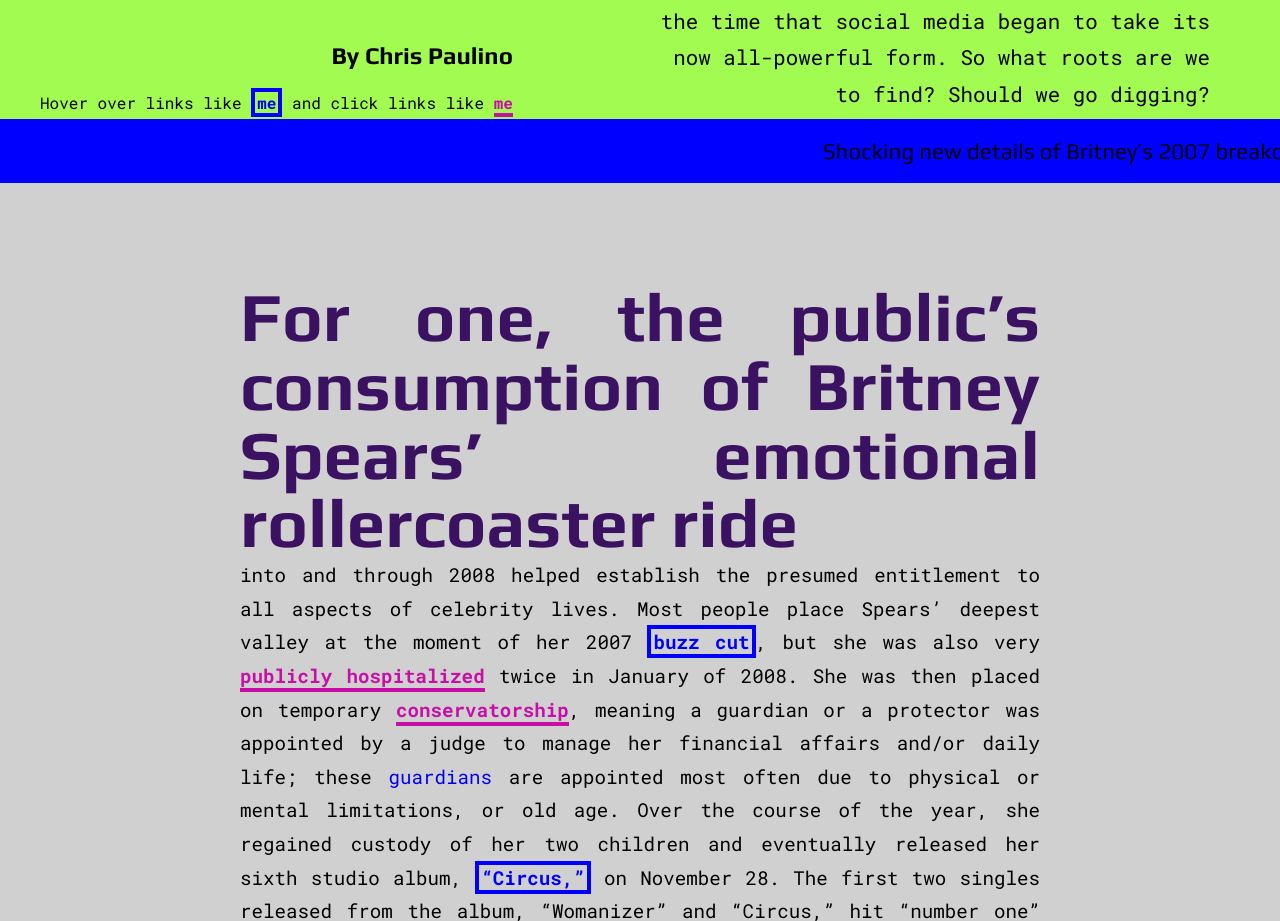
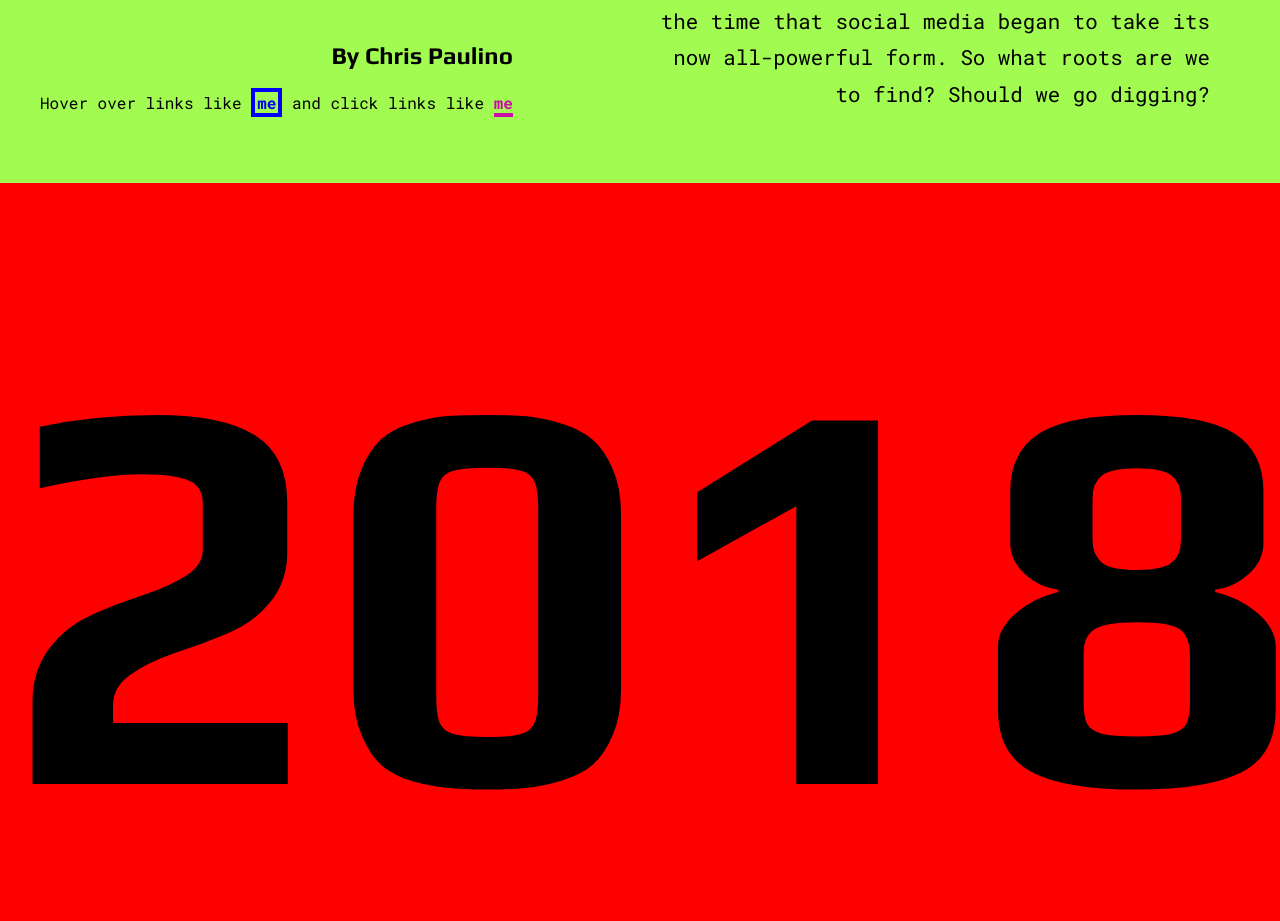
Before and after one commit to tuftsobserver/2008, a plain HTML site: page index.html in a window 1280 px wide. Shown: the part 617-1538 px from the top of the page. Drawn offline with Linux system fonts and the light colour scheme.

Commit message:
lost track lol

```diff
--- a/css/style.css
+++ b/css/style.css
@@ -88,7 +88,7 @@ article p {
 }
 
 .title {
-  position: absolute;
+  position: relative;
 	top: 0;
 	left: 0;
 
@@ -129,6 +129,22 @@ article p {
   padding: 0 2px;
   cursor: pointer;
 
+}
+
+.timetravel {
+  background:red;
+  height: 100%;
+  width: 100%;
+  top: 0px;
+}
+
+.fixposition {
+  position: fixed;
+
+}
+
+.absoluteposition {
+  position: relative;
 }
 
 @keyframes ticker {
--- a/index.html
+++ b/index.html
@@ -32,7 +32,6 @@
 <body>
 
   <div class="landing-page">
-    <div class="title"><h1>2008</h1></div>
       <div class="intro">
         <p>It has been 10 full years since 2008&mdash;a time when Flo Rida&rsquo;s <span class="hover" data-filename="low.jpg">Low</span> was the number one song on the charts (and continues to be in my heart), <span class="italic">High School Musical 3</span> was released, and the Jonas Brothers wore <span class="hover" data-filename="rings.jpg">purity rings</span>. And that&rsquo;s most of what was on my 11-year-old radar. But there are ways in which the seemingly menial focuses of <span class="italic">TMZ</span>-based 2008 gossip created the foundation for the more ludicrous headlines of our day. In the budding age of Facebook (founded 2004), Youtube (2005), and Twitter (2006), 2008 was the time that social media began to take its now all-powerful form. So what roots are we to find? Should we go digging?</p>
     </div>
@@ -42,16 +41,20 @@
       </div>
   </div>
 
+  <div class = "timetravel">
+        <div class="title"><h1>2018</h1></div>
+  </div>
+
   <div id="popup-media"></div>
 
-  <div class="ticker-wrap">
+  <!-- <div class="ticker-wrap">
     <div class="ticker">
         <div class="ticker__item">Shocking new details of Britney’s 2007 breakdown emerge</div>
         <div class="ticker__item">Summer dies screaming as Jonas Brothers headline sold-out concert at Blossom</div>
         <div class="ticker__item">News Headline</div>
         <div class="ticker__item">News Headline</div>
     </div>
-  </div>
+  </div> -->
 
 
   <article>
--- a/js/main.js
+++ b/js/main.js
@@ -34,3 +34,57 @@ Array.from(classname).forEach(function(element) {
   // }, false);
 
 });
+
+var yearposition = $(".timetravel").offset().top;
+var articleposition = $("article").offset().top;
+
+
+$(window).scroll(function(event){
+	var scroll = $(window).scrollTop();
+	var yearheight = $(".timetravel").height();
+
+
+	var year = 2018;
+	var counter = 1;
+
+	if(scroll > yearposition) {
+		$(".timetravel").css("position", "fixed");
+	} else if(scroll > yearposition * 1){
+		$(".timetravel h1").replaceWith("<h1>" + year + "</h1>");
+		year--;
+	} else if(scroll < yearposition){
+		$(".timetravel").css("position", "relative");
+	}
+	console.log("scroll: " + scroll);
+	console.log("yearpos: " + yearposition);
+	console.log("year height: " + yearheight);
+	console.log("article pos: " + articleposition);
+
+
+// if(scroll > 1400){
+// 	$(".timetravel h1").replaceWith("<h1>2008</h1>");
+// 		$(".timetravel").addClass("absoluteposition").removeClass("fixposition")
+// 	}
+	// else if(scroll > 1500)
+	// 	$(".timetravel h1").replaceWith("<h1>2009</h1>");
+	// else if(scroll > 1400)
+	// 	$(".timetravel h1").replaceWith("<h1>2010</h1>");
+	// else if(scroll > 1300)
+	// 	$(".timetravel h1").replaceWith("<h1>2011</h1>");
+	// else if(scroll > 1200)
+	// 	$(".timetravel h1").replaceWith("<h1>2012</h1>");
+	// else if(scroll > 1100)
+	// 	$(".timetravel h1").replaceWith("<h1>2013</h1>");
+	// else if(scroll > 1000)
+	// 	$(".timetravel h1").replaceWith("<h1>2014</h1>");
+	// else if(scroll > 900)
+	// 	$(".timetravel h1").replaceWith("<h1>2015</h1>");
+	// else if(scroll > 800)
+	// 	$(".timetravel h1").replaceWith("<h1>2016</h1>");
+	// else if (scroll > 690)
+	// $(".timetravel h1").replaceWith("<h1>2017</h1>");
+	// else if(scroll > 630 && scroll < 1600){
+	// 	$(".timetravel").addClass("fixposition").removeClass("absoluteposition");
+	// 	console.log("helo");
+	// }
+});
```
